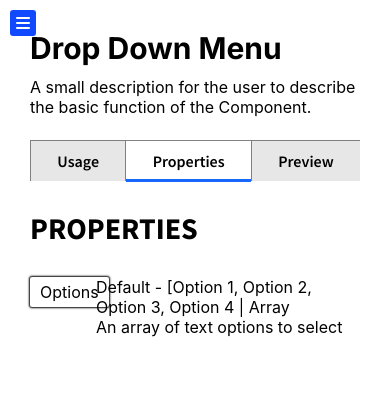
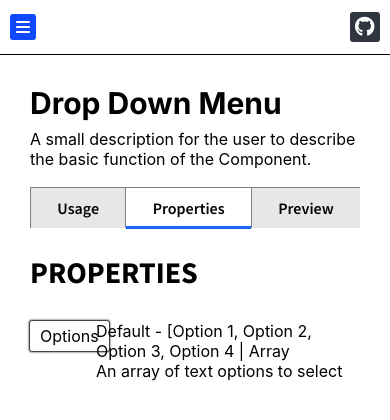
Before and after one commit to Damango/UI-Library, a React (Create React App) app: page / in a window 390 px wide. Shown: the top 420 px of the page. Built offline with nearby package versions, Linux system fonts and the light colour scheme.

Commit message:
More responsive changes

```diff
--- a/src/UILibrary.css
+++ b/src/UILibrary.css
@@ -6,11 +6,38 @@
 	overflow-y: hidden;
 }
 
+.mobile-top-bar-container {
+	position: relative;
+	padding: absolute;
+
+	width: 100%;
+
+	display: none;
+}
+
+.github-button {
+	position: absolute;
+	right: 10px;
+	top: 50%;
+	transform: translateY(-50%);
+	background-color: #2f3640;
+	color: white;
+	height: 20px;
+	width: 20px;
+	padding: 5px;
+	border-radius: 3px;
+}
+
+.mobile-top-bar-container .fa-github {
+	font-size: 20px;
+}
+
 .mobile-nav-bar-button {
 	position: absolute;
 	background-color: rgb(17, 73, 255);
 	left: 10px;
-	top: 10px;
+	top: 50%;
+	transform: translateY(-50%);
 
 	width: 26px;
 	height: 26px;
@@ -27,6 +54,10 @@
 }
 
 .mobile-component-nav-bar-container {
+	display: none;
+}
+
+.mobile-nav-bar-overlay {
 	display: none;
 }
 
@@ -168,6 +199,19 @@
 }
 
 @media only screen and (max-width: 428px) {
+	.ui-library-app-container {
+		width: 100%;
+		height: 100%;
+		display: grid;
+		grid-template-rows: 55px auto;
+		grid-template-columns: 100%;
+	}
+	.mobile-top-bar-container {
+		display: inline-block;
+		background-color: white;
+		box-sizing: border-box;
+		border-bottom: 1px solid black;
+	}
 	.mobile-nav-bar-button {
 		display: inline-block;
 		z-index: 10;
@@ -175,13 +219,6 @@
 
 	.component-nav-bar-container {
 		display: none;
-	}
-
-	.ui-library-app-container {
-		width: 100%;
-		height: 100%;
-		display: grid;
-		grid-template-columns: 100%;
 	}
 
 	.main-view-container {
@@ -224,14 +261,34 @@
 	.mobile-component-nav-bar-container {
 		position: absolute;
 		left: -100%;
-		width: 90%;
+		width: 100%;
 		z-index: 5;
 		display: inline-block;
-		background-color: white;
+
 		height: 100%;
 		box-sizing: border-box;
+
+		z-index: 11;
+		transition: 0.3s;
+	}
+
+	.mobile-nav-bar-wrapper {
+		position: relative;
+		width: 80%;
+		height: 100%;
+		background-color: white;
+		border-top-right-radius: 5px;
+		border-bottom-left-radius: 5px;
+		box-sizing: border-box;
 		border-right: 1px solid black;
-		transition: 0.3s;
+	}
+
+	.mobile-nav-bar-overlay {
+		display: inline-block;
+		position: absolute;
+		width: 100%;
+		height: 100%;
+		background-color: rgba(128, 128, 128, 0.226);
 	}
 
 	.component-nav-buttons-container {
--- a/src/UILibrary.js
+++ b/src/UILibrary.js
@@ -144,6 +144,7 @@ const UILibrary = (props) => {
 
 	return (
 		<div className="ui-library-app-container">
+			<div className="mobile-top-bar-container">
 				<div
 					className="mobile-nav-bar-button"
 					onClick={() => {
@@ -152,8 +153,19 @@ const UILibrary = (props) => {
 				>
 					<i class="fas fa-bars"></i>
 				</div>
+				<div className="github-button">
+					<i class="fab fa-github"></i>
+				</div>
+			</div>
 
 			<div className="mobile-component-nav-bar-container" ref={mobileNavBarRef}>
+				<div
+					className="mobile-nav-bar-overlay"
+					onClick={() => {
+						handleMobileNavBar();
+					}}
+				></div>
+				<div className="mobile-nav-bar-wrapper">
 					<div className="component-nav-bar-logo">Phidom </div>
 					<div className="component-nav-bar-content-wrapper">
 						<div className="component-nav-bar-links-container">
@@ -165,6 +177,7 @@ const UILibrary = (props) => {
 									handleMobileNavBar={handleMobileNavBar}
 								/>
 							))}
+						</div>
 					</div>
 				</div>
 			</div>
```
Lines whose indentation alone changed are shown as unchanged.
